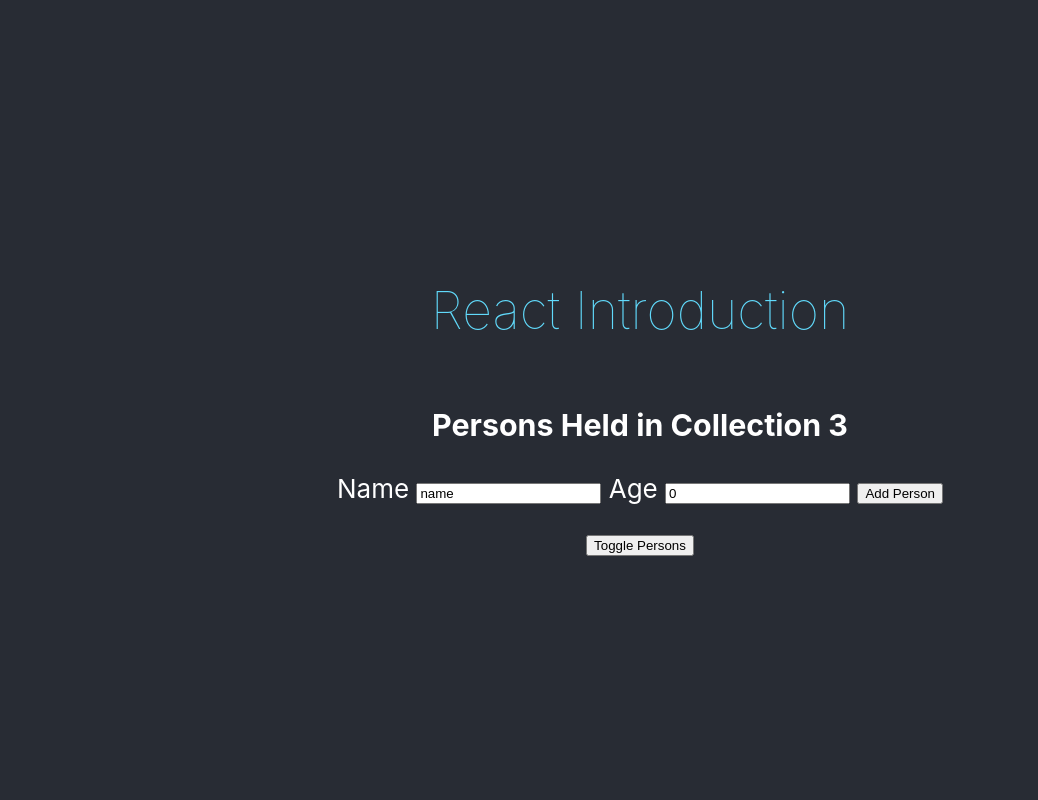
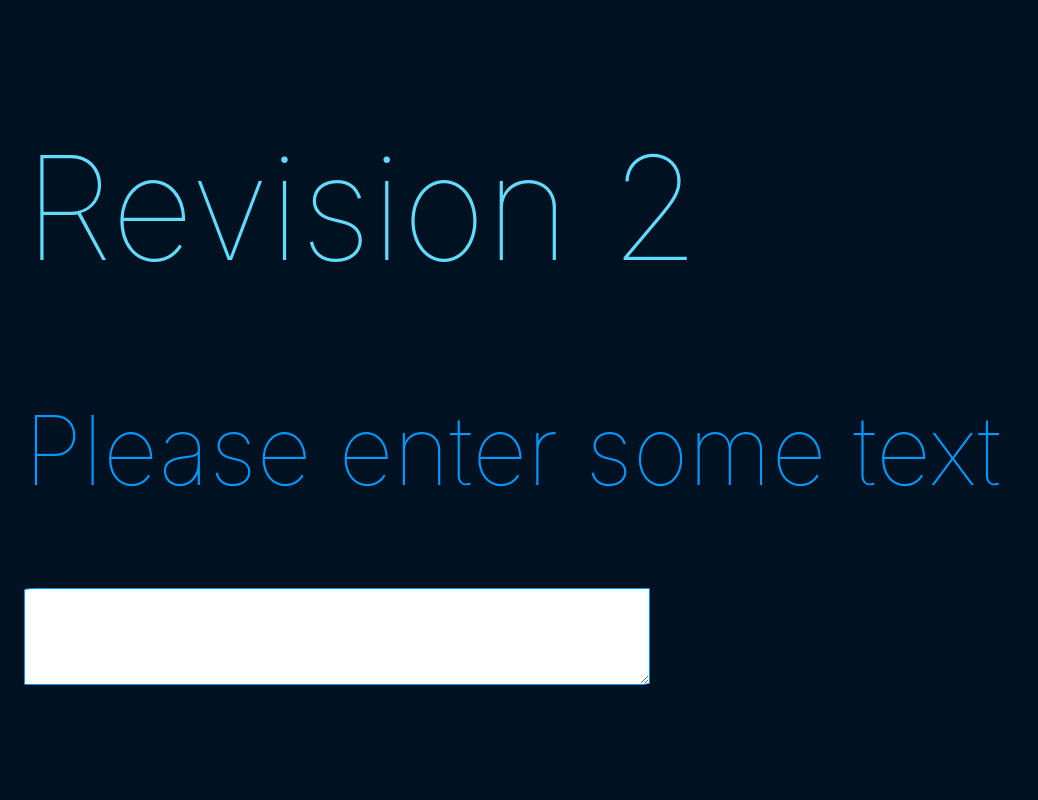
Before and after one commit to Metrophobe/react-primer, a React (Create React App) app: page / in a window 1280 px wide. Shown: the top 800 px of the page, without its empty margins (0-1038 px from the left). Built offline with nearby package versions, Linux system fonts and the light colour scheme.

Commit message:
revision 2

```diff
--- a/src/App.css
+++ b/src/App.css
@@ -1,18 +1,22 @@
-.App {
-  text-align: center;
-}
-
-.App-header {
-  background-color: #282c34;
-  min-height: 100vh;
-  display: flex;
-  flex-direction: column;
-  align-items: center;
-  justify-content: center;
-  font-size: calc(10px + 2vmin);
-  color: white;
+textarea, label{
+  font-size: 1em;
+  display: block;
+  width:50%;
+  color:black;
+  border: 1px solid #09f;
+  border-radius: 2% 1%;
+  padding:0.1em;
+  background-color: white;
 }
 
 h1 {
+  font-size: 3em;
+  font-weight: 100;
   color: #61dafb;
 }
+
+h2 {
+  font-size: 2em;
+  font-weight: 100;
+  color:#09f;
+}
--- a/src/App.js
+++ b/src/App.js
@@ -1,110 +1,46 @@
 import React, { useState } from "react";
-import Person from "./Person/Person";
+import Validation from "./Validation/Validation";
+import Char from "./Char/Char";
+
 import "./App.css";
 
+
 function App() {
-  let [visible, setVisible] = useState(false);
 
-  let [person, setPerson] = useState({
-    name: "name",
-    age: 0,
-  });
+//hooks
+const [length, setLength] = useState(0);
+const [text, setText] = useState('');
 
-  let [persons, setPersons] = useState([
-    { name: "Tom", age: 27 },
-    { name: "Dick", age: 28 },
-    { name: "Harry", age: 26 },
-  ]);
+//event handlers
+const textmon = (e) =>{
+  setLength(e.target.value.length);
+  setText(e.target.value);
+}
 
-  let showHideHandler = () => {
-    setVisible(!visible);
-  };
+const removeMe = (i) => {
+  let tmp = text.split('');
+  tmp.splice(i,1);
+  setText(tmp.join(''));
+}
 
-  let addPersonHandler = () => {
-    const newPersons = [...persons];
-    newPersons.push(person);
-    setPersons(newPersons);
-  };
+//pre-render
+let characters = text.split('').map((c,i) => {
+  return <Char delete={() => {removeMe(i)}} key={i} id={i} char={c}/>
+});
 
-  let editPersonHandler = (e, personIndex) => {
-    const newPersons = [...persons];
-    persons[personIndex].name = e.target.value;
-    setPersons(newPersons);
-  };
-
-  //This handler is used to delete a person
-  let deletePersonHandler = (personIndex) => {
-    const newPersons = [...persons];
-    newPersons.splice(personIndex, 1);
-    setPersons(newPersons);
-  };
-
-  //Adding new Person
-  let setNewNameHandler = (e) => {
-    setPerson({
-      name: e.target.value,
-      age: person.age,
-    });
-  };
-
-  let setNewAgeHandler = (e) => {
-    setPerson({
-      name: person.name,
-      age: e.target.value,
-    });
-  };
-
-  //Pre-process before render
-
-  let personsOutput = null;
-
-  if (visible) {
-    personsOutput = (
-      <div>
-        {persons.map((p, index) => (
-          <Person
-            key={index}
-            id={index}
-            click={showHideHandler}
-            delete={deletePersonHandler}
-            change={editPersonHandler}
-            name={p.name}
-            age={p.age}
-          ></Person>
-        ))}
-      </div>
+//render
+  return (
+    <div>
+      <h1>Revision 2</h1>
+      <h2>Please enter some text </h2>
+      <textarea id='text' onChange={textmon} value={text}></textarea>
+      <br/>
+      <h2>Validation</h2>
+      <Validation length={length}></Validation>
+      <h2>Characters</h2>
+      {characters}
+    </div>
     );
-  }
-
-  return (
-    <div className="App">
-      <header className="App-header">
-        <h1>React Introduction</h1>
-        <h3> Persons Held in Collection {persons.length}</h3>
-        <div>
-          <label> Name </label>
-          <input
-            type="text"
-            placeholder="name"
-            onChange={setNewNameHandler}
-            value={person.name}
-          />
-          <label> Age </label>
-          <input
-            type="text"
-            placeholder="age"
-            onChange={setNewAgeHandler}
-            value={person.age}
-          />
-          &nbsp;
-          <button onClick={addPersonHandler}>Add Person</button>
-        </div>
-        <br />
-        <button onClick={showHideHandler}> Toggle Persons</button>
-        {personsOutput}
-      </header>
-    </div>
-  );
 }
 
 export default App;
--- /dev/null
+++ b/src/Char/Char.css
@@ -0,0 +1,10 @@
+.Char {
+  display:inline-block;
+  padding:16px;
+  text-align: center;
+  margin:16px;
+  border: 1px solid white;
+  color:#09f;
+  font-weight: 100;
+  font-variant-caps: titling-caps;
+}
--- /dev/null
+++ b/src/Char/Char.js
@@ -0,0 +1,13 @@
+import React from "react";
+import "./Char.css";
+
+
+const Char = (props) => {
+
+  //render
+  return (
+     <span onClick={props.delete} className='Char'>{props.char}</span>
+  );
+};
+
+export default Char;
--- a/src/Person/Person.css
+++ /dev/null
@@ -1,11 +0,0 @@
-.Person {
-  border: 1px solid #09f;
-  padding: 2em;
-  margin: 0.5em;
-  cursor: pointer;
-  transition: all 1000ms ease-in-out;
-}
-
-p:hover {
-  border: 1px solid #09f;
-}
--- a/src/Person/Person.js
+++ /dev/null
@@ -1,24 +0,0 @@
-import React from "react";
-
-import "./Person.css";
-
-//it seems like the onclick handler is not working here and is fired immediately (the one in the button)
-const person = (props) => {
-  return (
-    <div className="Person" id={props.id}>
-      <p onClick={props.click}>
-        I am a Person named {props.name} and I am {props.age}
-      </p>
-      Type in Name{" "}
-      <input
-        type="text"
-        onChange={(e) => props.change(e, props.id)}
-        value={props.name}
-      />
-      <p> {props.children} </p>
-      <button onClick={() => props.delete(props.id)}>Delete </button>
-    </div>
-  );
-};
-
-export default person;
--- /dev/null
+++ b/src/Validation/Validation.css
@@ -0,0 +1,4 @@
+p{
+    color:white;
+    font-weight: 100;
+}
--- /dev/null
+++ b/src/Validation/Validation.js
@@ -0,0 +1,19 @@
+import React from 'react';
+import './Validation.css';
+
+const Validation = (props) => {
+
+    //fields
+    const minLength = 8;
+    const msg = props.length >= minLength ? "Length sufficient...":"description too short";
+
+    //render
+    return (
+        <div>
+        <p>length is:{props.length}</p>
+        <p>{msg}</p>
+        </div>
+    )
+}
+
+export default Validation;
--- a/src/index.css
+++ b/src/index.css
@@ -3,8 +3,7 @@
   font-family: -apple-system, BlinkMacSystemFont, "Century Gothic", sans-serif;
   -webkit-font-smoothing: antialiased;
   -moz-osx-font-smoothing: grayscale;
+  background-color:#001122;
+  padding:3vmin;
+  font-size: 3em;
 }
-
-h1 {
-  font-weight: 100;
-}
```
